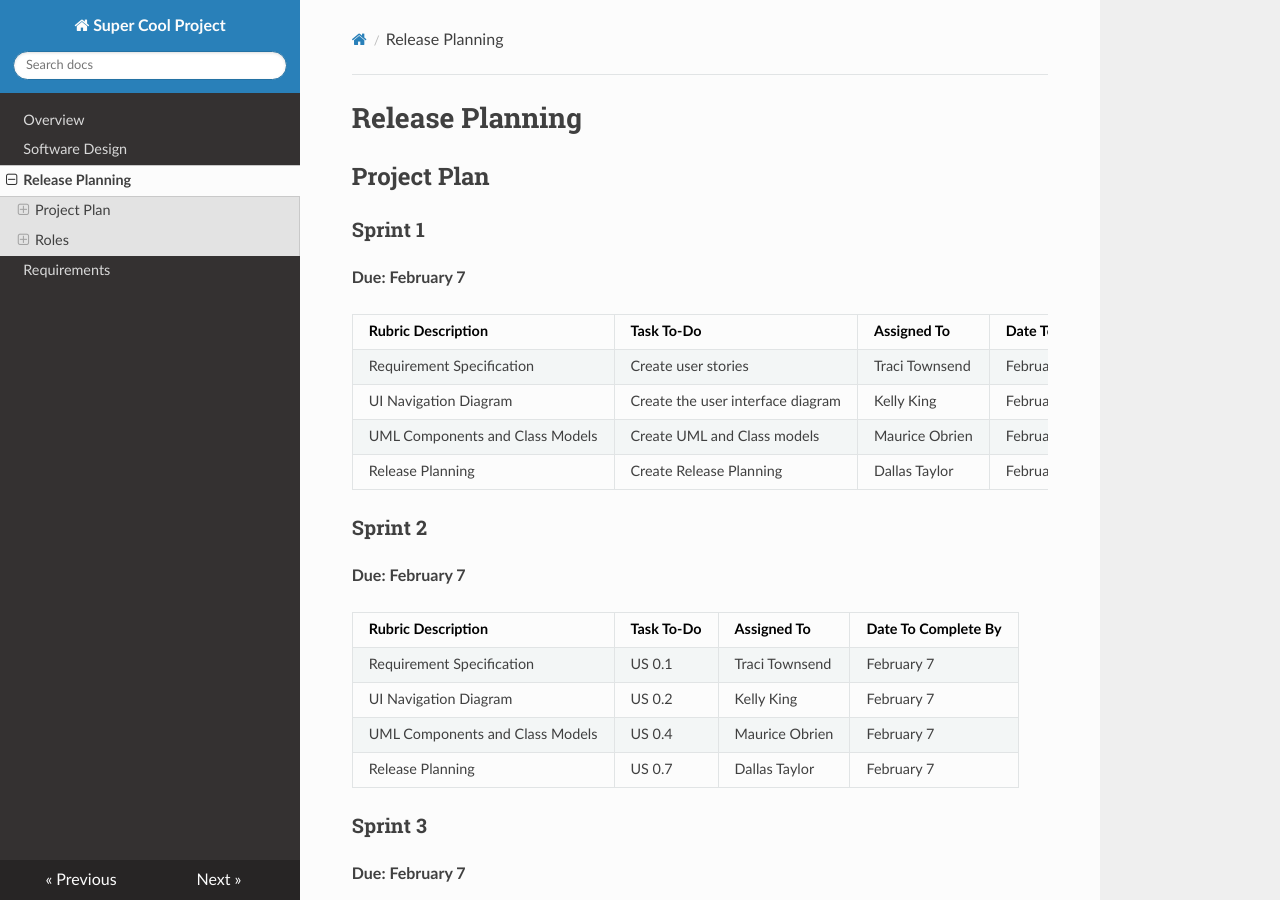
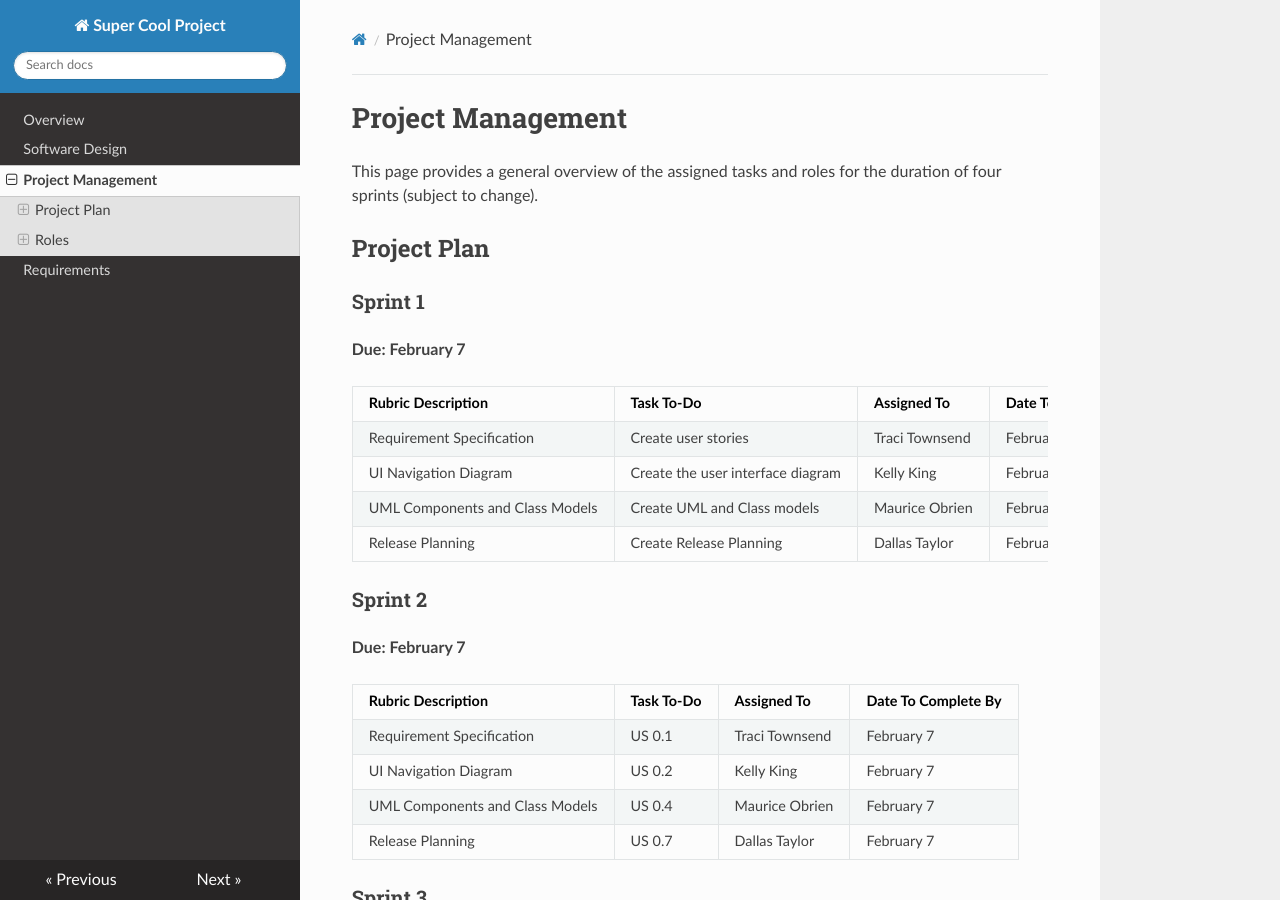
Before and after one commit to shovo4/example-documentation, an MkDocs documentation site: the page built from docs/docs/project-management.md, in a window 1280 px wide and 900 px high. Built offline with MkDocs 1.6.1, drawn with Linux system fonts in a browser that asks for light colours; nearby versions of some CDN libraries.

```diff
--- a/docs/docs/project-management.md
+++ b/docs/docs/project-management.md
@@ -1,4 +1,5 @@
-# Release Planning
+# Project Management
+This page provides a general overview of the assigned tasks and roles for the duration of four sprints (subject to change).
 
 ## Project Plan
 ### Sprint 1
```
Also changed, not shown: docs/docs/design.md (+7 -0 lines), docs/docs/index.md (+3 -0 lines), docs/docs/requirements.md (+1 -0 lines).
